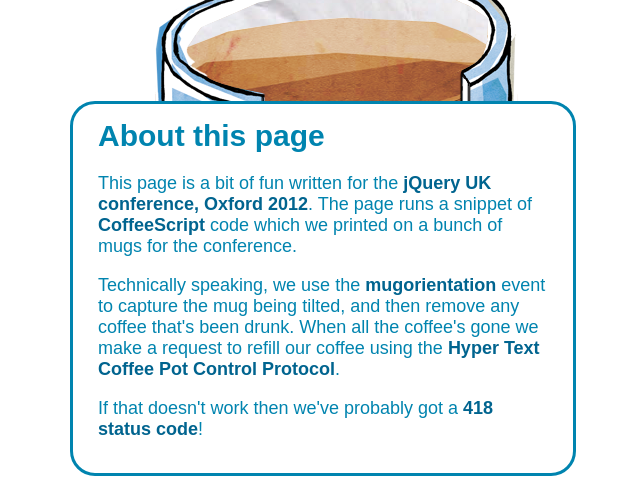
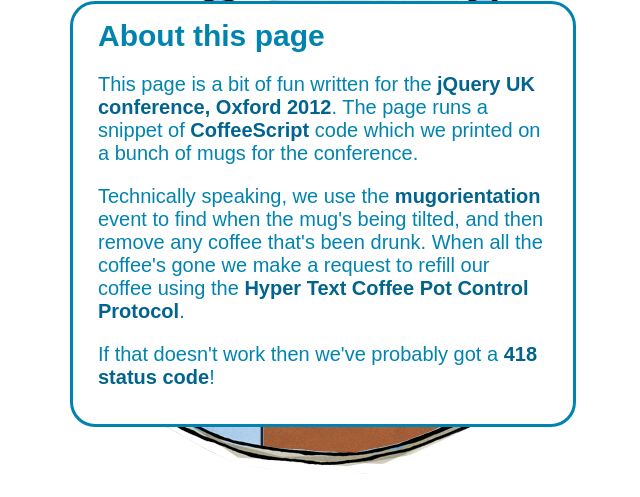
Before and after one commit to whiteoctober/mug, a plain HTML site: page index.html in a window 1280 px wide. Both pictures are taken after a click on the link 592 px from the left and 919 px from the top of the page. Shown: the part 149-646 px from the top of the page, without its empty margins (80-720 px from the left). Drawn offline with nearby package versions, Linux system fonts and the light colour scheme; a web font is replaced by a local one.

Commit message:
Minor copy and style tweak

```diff
--- a/index.html
+++ b/index.html
@@ -42,7 +42,7 @@
             The page runs a snippet of <a href="http://coffeescript.org/">CoffeeScript</a> code which we printed on a bunch of mugs for the conference.
         </p>
         <p>
-            Technically speaking, we use the <a href="http://dev.w3.org/geo/api/spec-source-orientation.html">mugorientation</a> event to capture the mug being tilted, and then remove any coffee that's been drunk.
+            Technically speaking, we use the <a href="http://dev.w3.org/geo/api/spec-source-orientation.html">mugorientation</a> event to find when the mug's being tilted, and then remove any coffee that's been drunk.
             When all the coffee's gone we make a request to refill our coffee using the <a href="http://en.wikipedia.org/wiki/Hyper_Text_Coffee_Pot_Control_Protocol">Hyper Text Coffee Pot Control Protocol</a>.
         </p>
         <p>
--- a/style.css
+++ b/style.css
@@ -89,7 +89,7 @@
 }
 
 p {
-    font-size: 18px;
+    font-size: 20px;
 }
 
 a {
@@ -113,7 +113,7 @@
 .popup {
     display: none;
     position: absolute;
-    top: 250px;
+    top: 150px;
     left: 150px;
     width: 450px;
     background: white;
```
